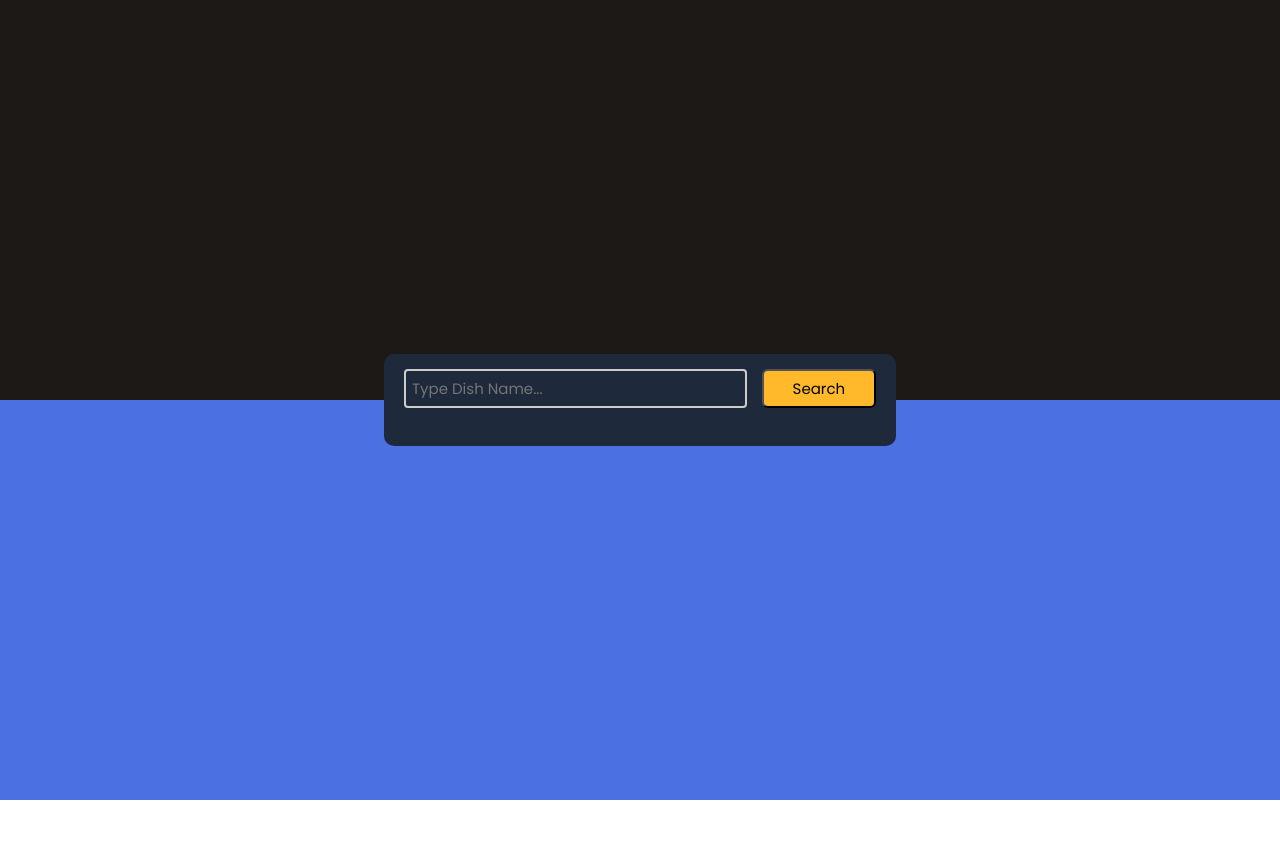
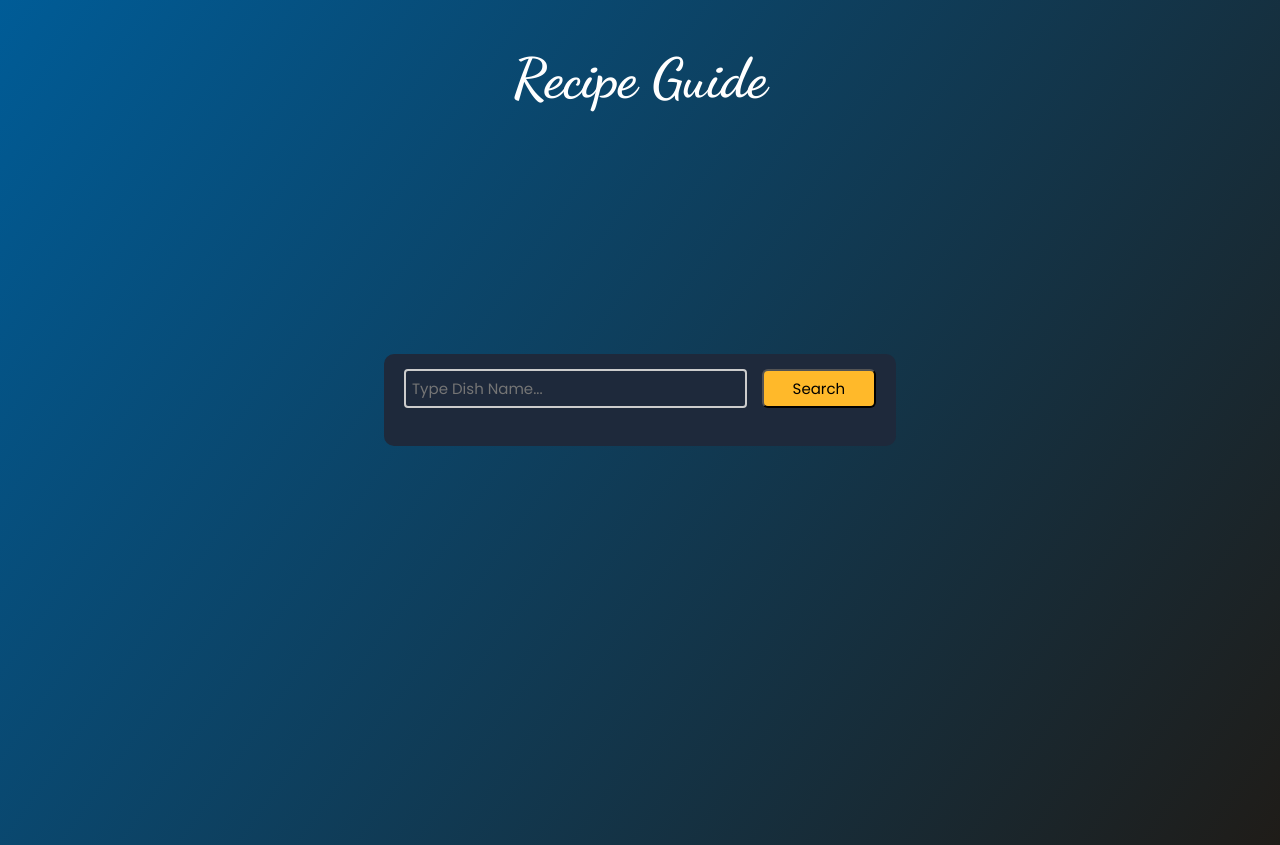
Before and after one commit to Biruk42/Recipe-Guide, a plain HTML site: page index.html in a window 1280 px wide. Before the commit the page ends 800 px from the top, so only its background shows below. Drawn offline with Linux system fonts and the light colour scheme.

Commit message:
Add the title and style it

```diff
--- a/index.html
+++ b/index.html
@@ -6,11 +6,15 @@
     <link
       href="https://fonts.googleapis.com/css2?family=Poppins:wght@400;500;600&display=swap"
       rel="stylesheet" />
+    <link
+      href="https://fonts.googleapis.com/css2?family=Dancing+Script:wght@400..700&family=Poppins:wght@500;600&display=swap"
+      rel="stylesheet" />
     <link rel="stylesheet" href="style.css" />
     <script src="script.js" defer></script>
     <title>Recipe Guide</title>
   </head>
   <body>
+    <h1 class="title">Recipe Guide</h1>
     <div class="container">
       <div class="search-box">
         <input type="text" id="search-input" placeholder="Type Dish Name..." />
--- a/style.css
+++ b/style.css
@@ -6,7 +6,15 @@
 }
 body {
   height: 100vh;
-  background: linear-gradient(#1c1917 50%, #4b70e2 50%);
+  background: linear-gradient(125deg, #005c97, #1f1c18);
+}
+.title {
+  margin-top: 45px;
+  text-align: center;
+  color: white;
+  font-size: 55px;
+  font-family: "Dancing Script", cursive;
+  font-weight: 800;
 }
 .container {
   background-color: #1e293b;
```
